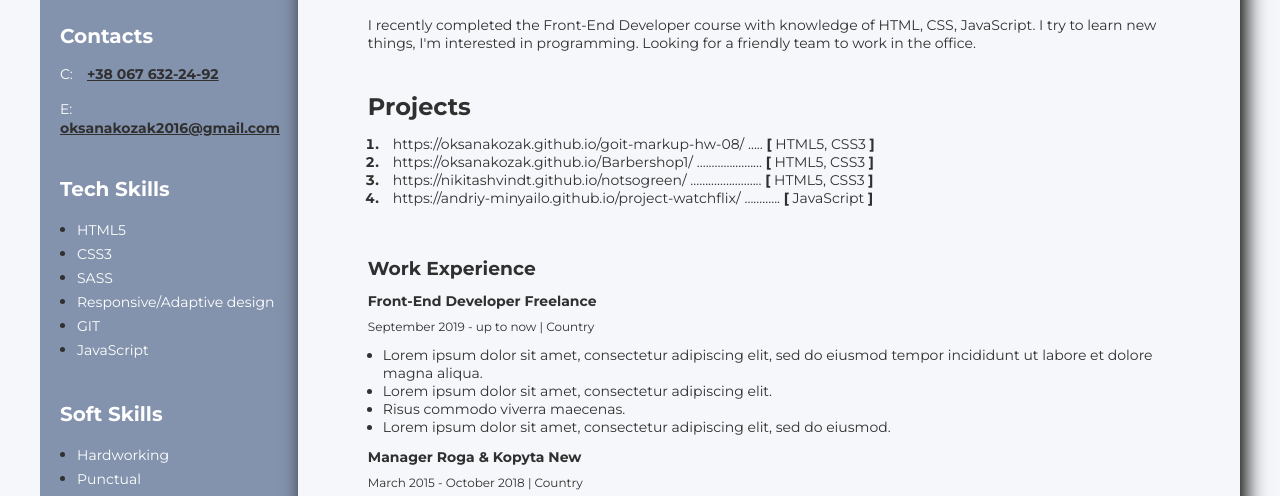
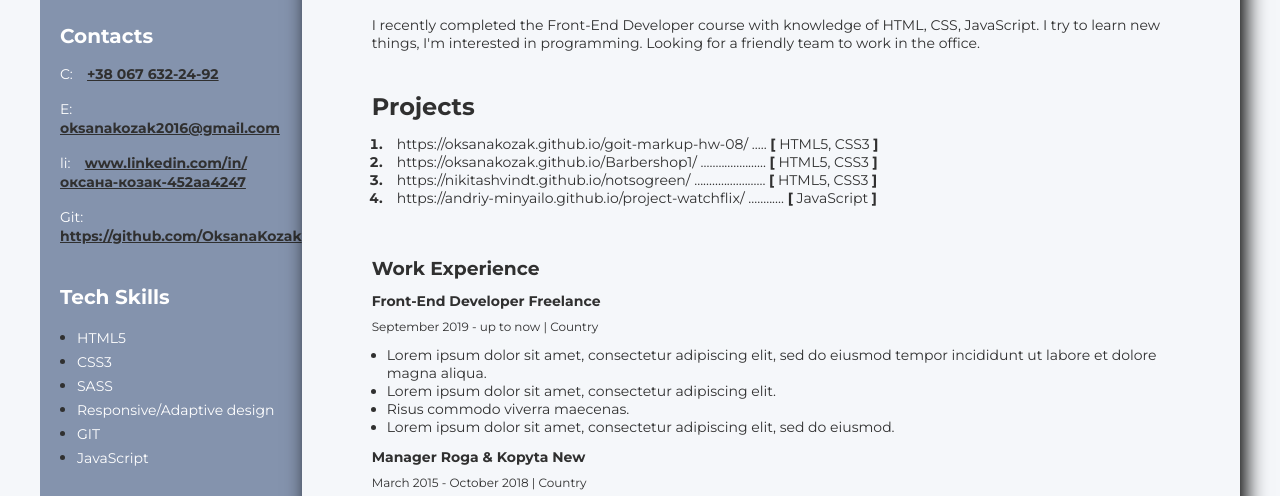
Before and after one commit to OksanaKozak/resume, a plain HTML site: page index.html in a window 1280 px wide. Shown: the part 249-745 px from the top of the page. Drawn offline with Linux system fonts and the light colour scheme.

Commit message:
add contacts

```diff
--- a/index.html
+++ b/index.html
@@ -131,6 +131,14 @@
                         <span class="contact-tape">E:</span>
                         <a href="mailto:oksanakozak2016@gmail.com" class="contact-link">oksanakozak2016@gmail.com</a>
                     </p>
+                    <p>
+                        <span class="contact-tape">li:</span>
+                        <a href="www.linkedin.com/in/оксана-козак-452aa4247" class="contact-link">www.linkedin.com/in/оксана-козак-452aa4247</a>
+                    </p>
+                    <p>
+                        <span class="contact-tape">Git:</span>
+                        <a href="https://github.com/OksanaKozak" class="contact-link">https://github.com/OksanaKozak</a>
+                    </p>
                 </div>
             </div>
 
```
